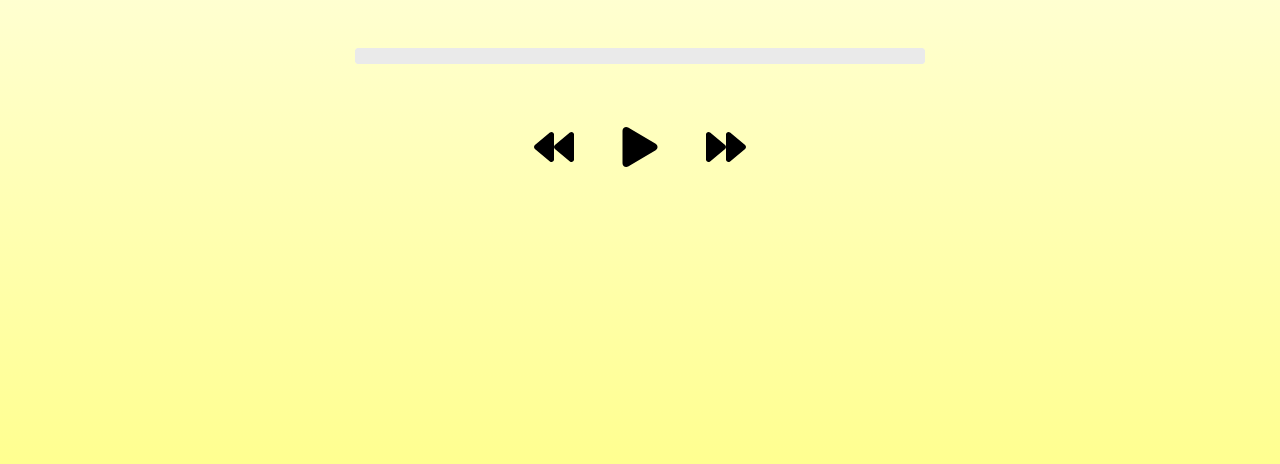
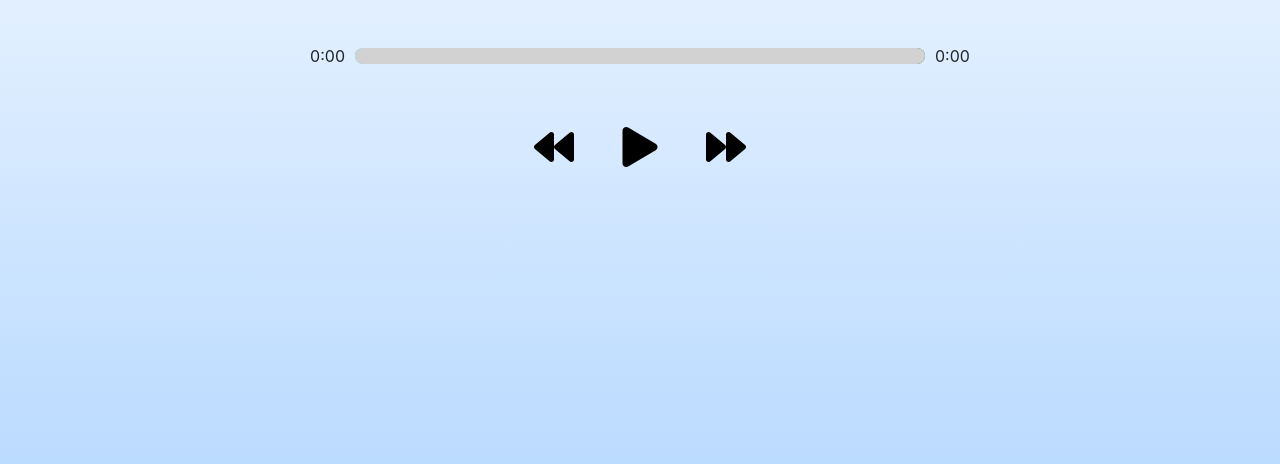
Before and after one commit to Ebrahim780/music-player, a React app: page / in a window 1280 px wide. Shown: the part 336-800 px from the top of the page. Built offline with nearby package versions, Linux system fonts and the light colour scheme.

Commit message:
create timeline

```diff
--- a/src/components/Progress.jsx
+++ b/src/components/Progress.jsx
@@ -1,18 +1,23 @@
 import React from "react";
 
-const Progress = ({ musicInfo, setMusicInfo, }) => {
+const Progress = ({ musicInfo, setMusicInfo, currentMusic }) => {
 
   const dragHandler = (e) => {
-    musicInfo.currentTime = e.target.value;
+    currentMusic.current.currentTime = e.target.value;
     setMusicInfo({ ...musicInfo, currentTime: e.target.value });
   };
 
-  const takeAnim = {
+  const getTime = (time) => {
+    return (Math.floor(time / 60) + ':' + ('0' + Math.floor(time % 60)).slice(-2))
+  }
+
+  const takeAnimate = {
     transform: `translateX(${musicInfo.animationPercentage}%)`,
   }
 
   return (
-    <div className="row justify-content-center">
+    <div className="row justify-content-center align-items-center">
+      <p className="time-line">{getTime(musicInfo.currentTime)}</p>
       <div className="progress col-lg-6 col-10 my-5">
         <div className="track"
           style={{
@@ -27,9 +32,10 @@ const Progress = ({ musicInfo, setMusicInfo, }) => {
             className="progress-bar"
             onChange={dragHandler}
           />
-          <div style={takeAnim} className="animate-track"></div>
+          <div style={takeAnimate} className="animate-track"></div>
         </div>
       </div>
+      <p className="time-line">{musicInfo.duration ? getTime(musicInfo.duration) : '0:00'}</p>
     </div>
   );
 }
--- a/src/containers/MusicPlayer.jsx
+++ b/src/containers/MusicPlayer.jsx
@@ -19,6 +19,7 @@ const MusicPlayer = () => {
     isEneded: false,
     musicRef: Musics[0],
   })
+
   const [musicInfo, setMusicInfo] = useState({
     volume: 0,
     duration: 0,
@@ -30,9 +31,8 @@ const MusicPlayer = () => {
   const currentMusic = useRef(null)
 
   useEffect(() => {
-    console.log(currentMusic)
-    // console.log(musicInfo)
-  }, [state, musicInfo])
+    console.log(musicInfo.currentTime)
+  }, [state])
 
   const timeHanlder = (e) => {
     const current = e.target.currentTime;
@@ -51,38 +51,40 @@ const MusicPlayer = () => {
     });
   }
 
-  const next = () => {
-    if (state.counter >= Musics.length - 1) {
+  const next = async () => {
+    if (state.counter >= Musics.length - 1)
       setState({
         ...state,
         counter: 0,
         musicRef: Musics[0]
       })
-    }
-    else {
+
+    else
       setState({
         ...state,
         counter: ++state.counter,
         musicRef: Musics[state.counter]
       })
-    }
+
+    await state.isPlaying ? currentMusic.current.play() : currentMusic.current.pause();
   };
 
-  const prev = () => {
-    if (state.counter === 0) {
+  const prev = async () => {
+    if (state.counter === 0)
       setState({
         ...state,
         counter: Musics.length - 1,
         musicRef: Musics[Musics.length - 1]
       })
-    }
-    else {
+
+    else
       setState({
         ...state,
         counter: --state.counter,
         musicRef: Musics[state.counter]
       })
-    }
+
+    await state.isPlaying ? currentMusic.current.play() : currentMusic.current.pause();
   };
 
   const play = () => {
@@ -98,7 +100,7 @@ const MusicPlayer = () => {
 
   const musicEndHandler = async () => {
     await next();
-    await currentMusic.current.play();
+    currentMusic.current.play();
   }
 
   return (
@@ -108,6 +110,7 @@ const MusicPlayer = () => {
         currentTime={musicInfo.currentTime}
         setMusicInfo={setMusicInfo}
         musicInfo={musicInfo}
+        currentMusic={currentMusic}
       />
       <audio
         onTimeUpdate={timeHanlder}
@@ -117,13 +120,18 @@ const MusicPlayer = () => {
         ref={currentMusic}
       />
       <div className="row justify-content-center">
-        <Button data-testid="prev-btn" onClick={prev} src={Prev} />
         <Button
-          data-testid="play-btn"
+          onClick={prev}
+          src={Prev}
+        />
+        <Button
           onClick={play}
           src={state.isPlaying ? Pause : Play}
         />
-        <Button data-testid="next-btn" onClick={next} src={Next} />
+        <Button
+          onClick={next}
+          src={Next}
+        />
       </div>
     </Container>
   )
--- a/src/styles/index.css
+++ b/src/styles/index.css
@@ -1,16 +1,8 @@
 body {
   margin: 0;
   font-family: -apple-system, BlinkMacSystemFont, "Segoe UI", "Roboto", "Oxygen",
-    "Ubuntu", "Cantarell", "Fira Sans", "Droid Sans", "Helvetica Neue",
-    sans-serif;
-  -webkit-font-smoothing: antialiased;
-  -moz-osx-font-smoothing: grayscale;
-  background: linear-gradient(transparent, #ffff328a);
-}
-
-code {
-  font-family: source-code-pro, Menlo, Monaco, Consolas, "Courier New",
-    monospace;
+    "Ubuntu", "Cantarell", "Fira Sans", "Droid Sans", "Helvetica Neue", sans-serif;
+  background: linear-gradient(transparent, #3292ff55);
 }
 
 .app {
@@ -36,7 +28,6 @@ code {
   transform: scale(.9);
 }
 
-
 .icon-btn {
   width: 40px;
   height: 40px;
@@ -46,9 +37,16 @@ code {
   padding: 0;
 }
 
+.time-line {
+  margin: 0;
+  padding: 0 10px;
+  background-color: transparent;
+}
+
 .track {
   width: 100%;
   height: 1rem;
+  overflow: hidden;
   position: relative;
   border-radius: 1rem;
 }
@@ -62,12 +60,11 @@ code {
 }
 
 .progress-bar::-webkit-slider-thumb {
-  display: none;
-  appearance: none;
+  visibility: hidden;
 }
 
 .animate-track {
-  background: rgb(234, 234, 234);
+  background: rgb(210, 210, 210);
   width: 100%;
   height: 100%;
   position: absolute;
```
